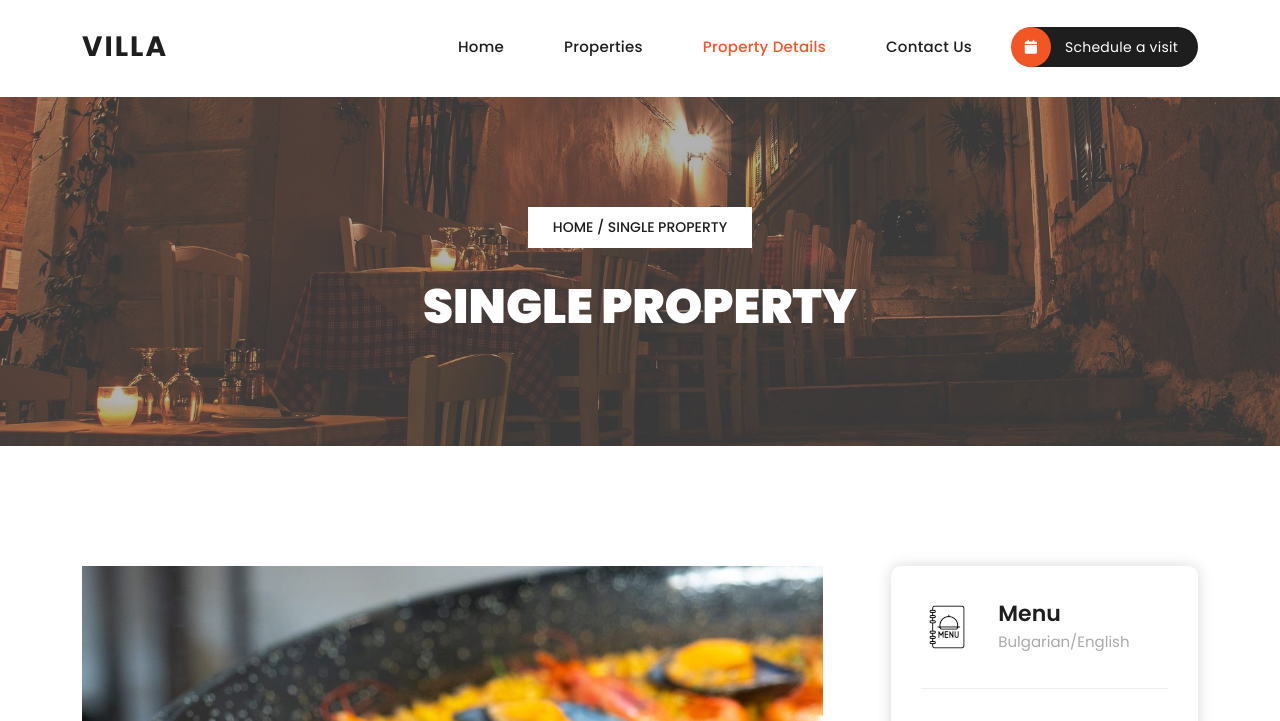
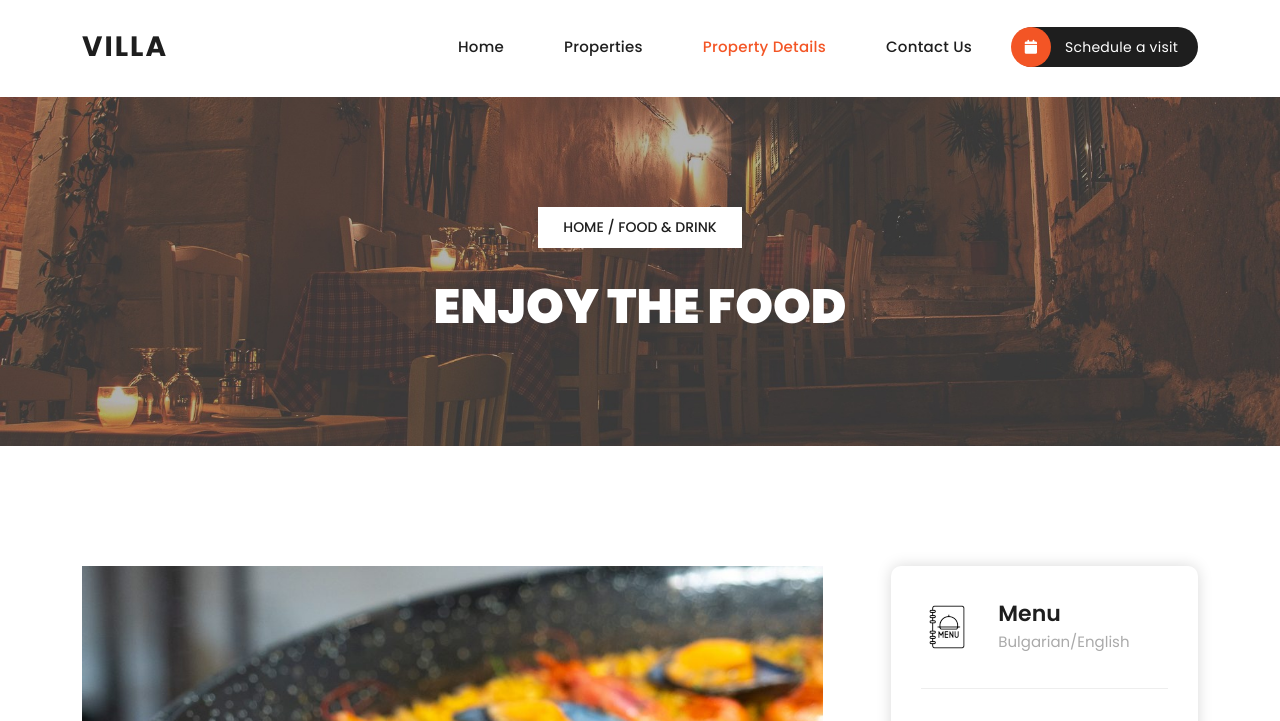
Before and after one commit to ivanmarinoff/sozopol-rentaparts, a website: page food&drink.html in a window 1280 px wide. Shown: the part 54-775 px from the top of the page. Drawn offline with nearby package versions, Linux system fonts and the light colour scheme.

Commit message:
Update шÐ text

```diff
--- a/food&drink.html
+++ b/food&drink.html
@@ -99,8 +99,8 @@
     <div class="container">
         <div class="row">
             <div class="col-lg-12">
-                <span class="breadcrumb"><a href="#">Home</a>  /  Single Property</span>
-                <h3>Single Property</h3>
+                <span class="breadcrumb"><a href="#">Home</a>  /  Food & Drink</span>
+                <h3>Enjoy the food</h3>
             </div>
         </div>
     </div>
```
